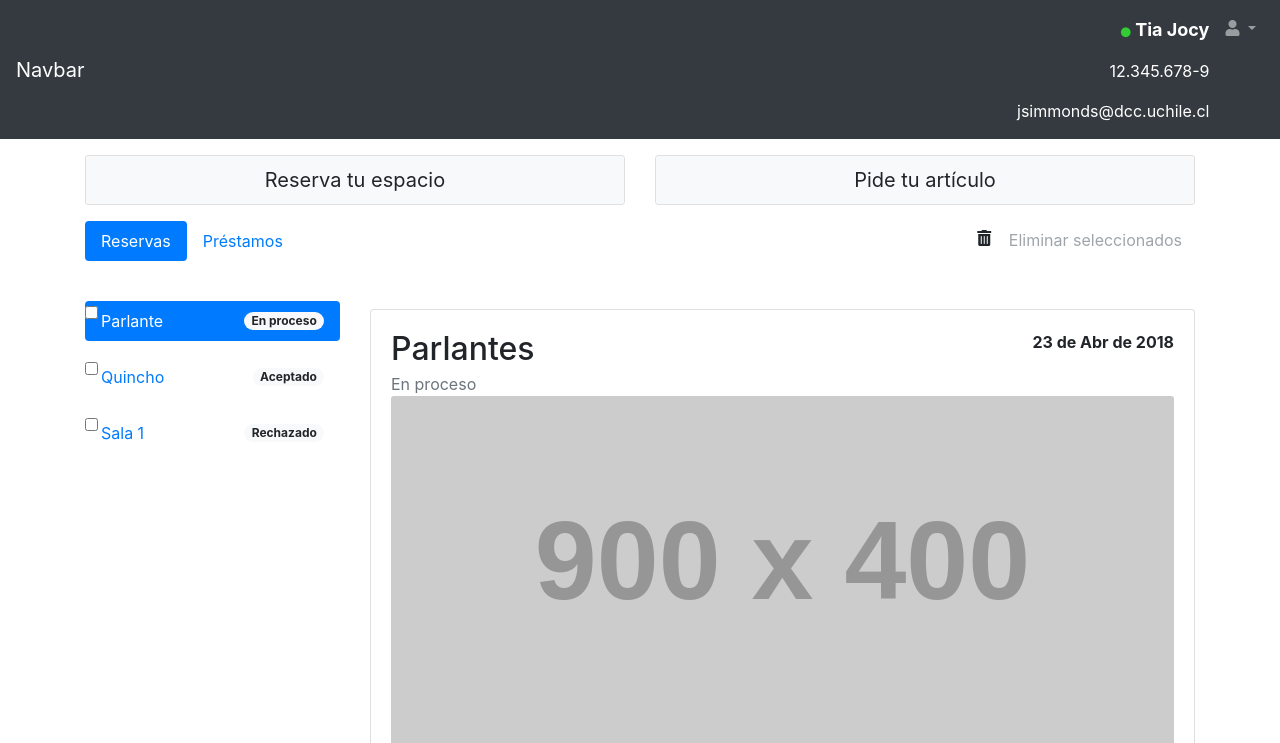
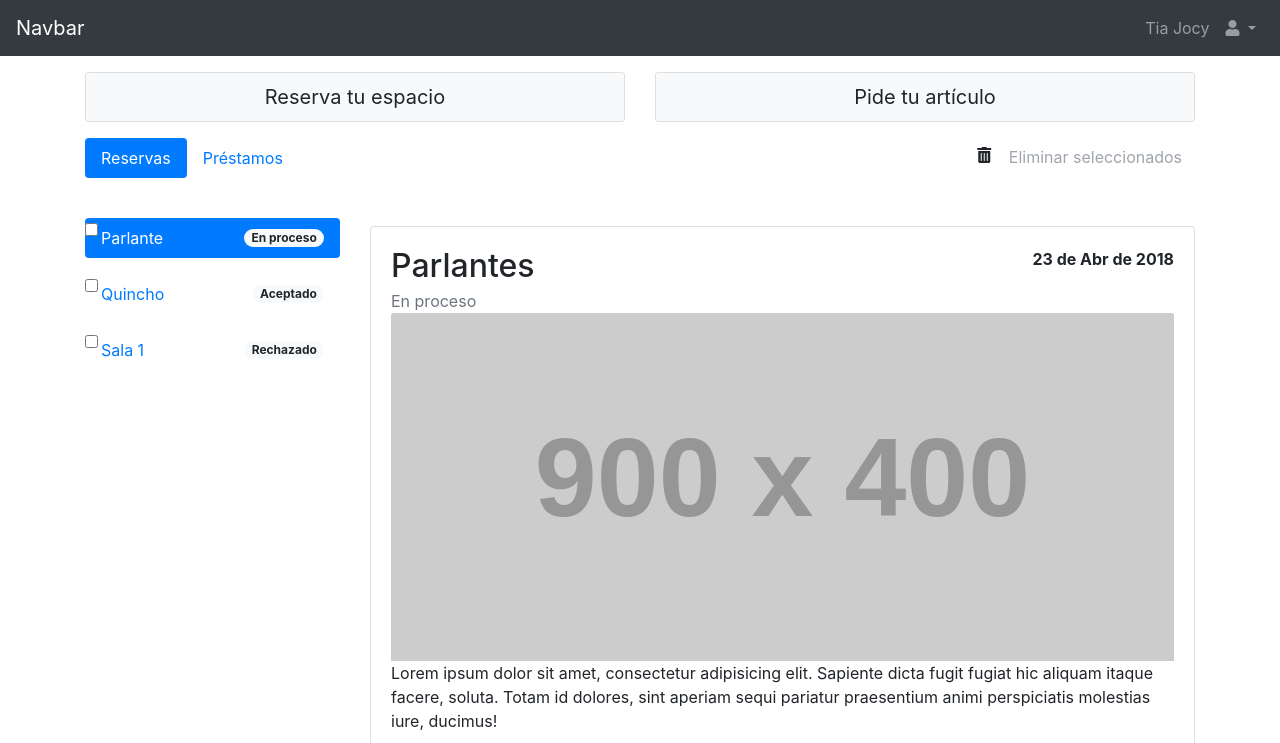
Before and after one commit to DCC-CC4401/2018-1-sad-T3, a Django app: page /userprofile/ in a window 1280 px wide. Shown: the top 743 px of the page. Run offline with Django 3.2, Linux system fonts and the light colour scheme; grey boxes labelled with a size stand in for pictures from a placeholder-image service; some libraries are stand-ins or nearby versions.

Commit message:
Navbar a cómo estaba antes, y agregarlo al perfil.

```diff
--- a/cc4401Inventory/mainApp/templates/_navbar.html
+++ b/cc4401Inventory/mainApp/templates/_navbar.html
@@ -1,22 +1,49 @@
+{#<nav class="navbar navbar-expand-lg navbar-dark bg-dark sticky-top">#}
+{#    <a class="navbar-brand" href="#">Navbar</a>#}
+{#    <button class="navbar-toggler" type="button" data-toggle="collapse" data-target="#navbarSupportedContent"#}
+{#            aria-controls="navbarSupportedContent" aria-expanded="false" aria-label="Toggle navigation">#}
+{#        <span class="navbar-toggler-icon"></span>#}
+{#    </button>#}
+{##}
+{#    <div class="collapse navbar-collapse" id="navbarSupportedContent">#}
+{#        <ul class="navbar-nav ml-auto">#}
+{#            <li class="nav-item">#}
+{#                <a class="nav-link active" href="#" style="text-align: right">#}
+{#                    <i class="fa fa-circle" style="font-size: x-small; color: limegreen"></i>#}
+{#                    <strong style="font-size: large">Tia Jocy</strong> </a>#}
+{#                <a class="nav-link active" style="text-align: right"> 12.345.678-9</a>#}
+{#                <a class="nav-link active" style="text-align: right"> jsimmonds@dcc.uchile.cl</a>#}
+{#            </li>#}
+{#            <li class="nav-item dropdown" style="text-align: right">#}
+{#                <a class="nav-link dropdown-toggle" href="#" id="navbarDropdown" role="button" data-toggle="dropdown"#}
+{#                   aria-haspopup="true" aria-expanded="false">#}
+{#                    <i class="fas fa-user"></i>#}
+{#                </a>#}
+{#                <div class="dropdown-menu dropdown-menu-right" aria-labelledby="navbarDropdown">#}
+{#                    <a class="dropdown-item" href="#">Hacer una reserva</a>#}
+{#                    <a class="dropdown-item" href="#">Mi perfil</a>#}
+{#                    <div class="dropdown-divider"></div>#}
+{#                    <a class="dropdown-item" href="#">Cambiar contraseña</a>#}
+{#                    <a class="dropdown-item" href="#">Cerrar Sesión</a>#}
+{#                </div>#}
+{#            </li>#}
+{#        </ul>#}
+{#    </div>#}
+{#</nav>#}
+
 <nav class="navbar navbar-expand-lg navbar-dark bg-dark sticky-top">
   <a class="navbar-brand" href="#">Navbar</a>
-    <button class="navbar-toggler" type="button" data-toggle="collapse" data-target="#navbarSupportedContent"
-            aria-controls="navbarSupportedContent" aria-expanded="false" aria-label="Toggle navigation">
+  <button class="navbar-toggler" type="button" data-toggle="collapse" data-target="#navbarSupportedContent" aria-controls="navbarSupportedContent" aria-expanded="false" aria-label="Toggle navigation">
     <span class="navbar-toggler-icon"></span>
   </button>
 
   <div class="collapse navbar-collapse" id="navbarSupportedContent">
     <ul class="navbar-nav ml-auto">
       <li class="nav-item">
-                <a class="nav-link active" href="#" style="text-align: right">
-                    <i class="fa fa-circle" style="font-size: x-small; color: limegreen"></i>
-                    <strong style="font-size: large">Tia Jocy</strong> </a>
-                <a class="nav-link active" style="text-align: right"> 12.345.678-9</a>
-                <a class="nav-link active" style="text-align: right"> jsimmonds@dcc.uchile.cl</a>
+        <a class="nav-link" href="#">Tia Jocy</a>
       </li>
-            <li class="nav-item dropdown" style="text-align: right">
-                <a class="nav-link dropdown-toggle" href="#" id="navbarDropdown" role="button" data-toggle="dropdown"
-                   aria-haspopup="true" aria-expanded="false">
+      <li class="nav-item dropdown">
+        <a class="nav-link dropdown-toggle" href="#" id="navbarDropdown" role="button" data-toggle="dropdown" aria-haspopup="true" aria-expanded="false">
           <i class="fas fa-user"></i>
         </a>
         <div class="dropdown-menu dropdown-menu-right" aria-labelledby="navbarDropdown">
--- a/cc4401Inventory/usersApp/templates/user_profile.html
+++ b/cc4401Inventory/usersApp/templates/user_profile.html
@@ -1,12 +1,21 @@
+{% extends 'application_layout.html' %}
+
 <!DOCTYPE html>
-<html lang="en">
 <head>
     <meta charset="UTF-8">
-    <title>Perfil de usuario</title>
-    <link rel="stylesheet" href="https://use.fontawesome.com/releases/v5.0.12/css/all.css"
-          integrity="sha384-G0fIWCsCzJIMAVNQPfjH08cyYaUtMwjJwqiRKxxE/rx96Uroj1BtIQ6MLJuheaO9" crossorigin="anonymous">
-    <script src="https://ajax.googleapis.com/ajax/libs/jquery/3.3.1/jquery.min.js"></script>
-    <script src="https://maxcdn.bootstrapcdn.com/bootstrap/4.1.0/js/bootstrap.min.js"></script>
+    {% block title %}
+    Perfil de usuario
+    {% endblock %}
+
+{#    No recuerdo por qué lo tenía#}
+{#    <script src="https://ajax.googleapis.com/ajax/libs/jquery/3.3.1/jquery.min.js"></script>#}
+{#    <script src="https://maxcdn.bootstrapcdn.com/bootstrap/4.1.0/js/bootstrap.min.js"></script>#}
+</head>
+
+{% block body %}
+<body>
+
+{#    Estilo para la línea de tiempo, no sé en qué parte debería ir#}
     <style>
         /* The actual timeline (the vertical ruler) */
         .timeline {
@@ -89,13 +98,6 @@
             }
         }
     </style>
-</head>
-<body>
-
-{% load bootstrap4 %}
-{% bootstrap_css %}
-
-{% include '_navbar.html' %}
 
 <div class="container">
 
@@ -251,4 +253,5 @@
 </div>
 
 </body>
-</html>
+
+{% endblock %}
```
Lines whose indentation alone changed are shown as unchanged.
